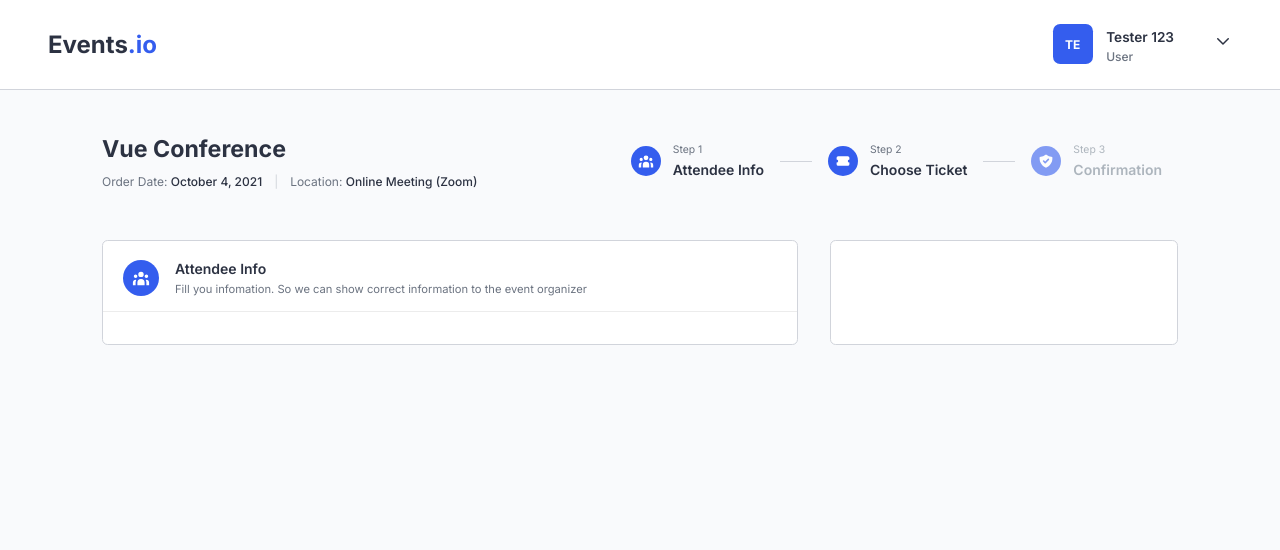
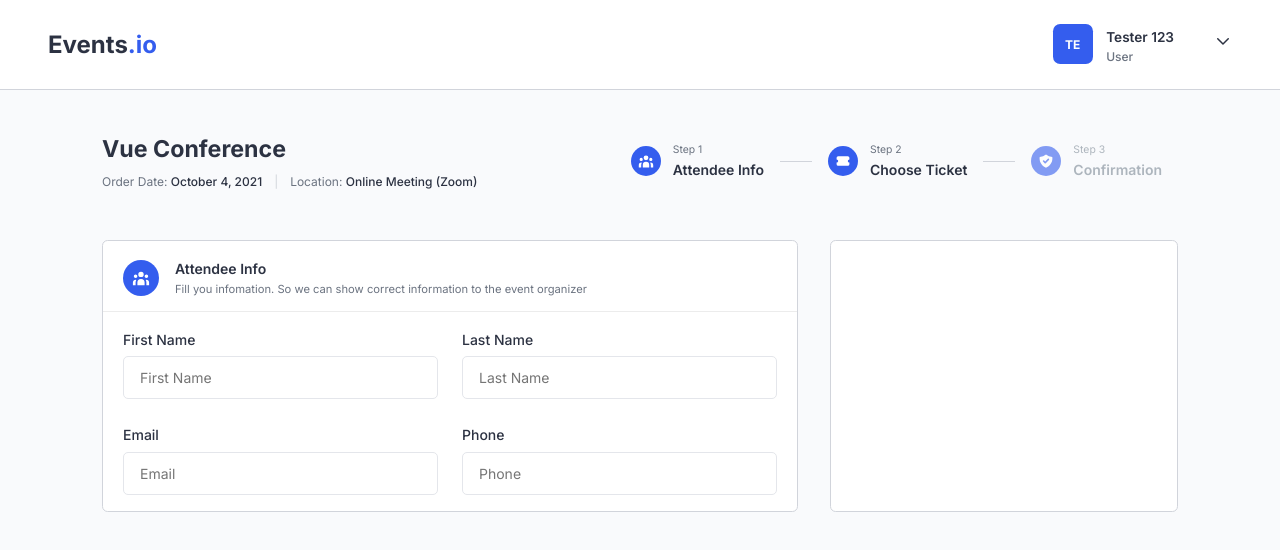
Before and after one commit to Erik3010/events.io, a React (Create React App) app: page /registration in a window 1280 px wide. Shown: the top 550 px of the page. Built offline with nearby package versions, Linux system fonts and the light colour scheme.

Commit message:
feat: add registration form

```diff
--- a/src/components/Basic/Input/Input.js
+++ b/src/components/Basic/Input/Input.js
@@ -1,10 +1,10 @@
 import styles from "components/Basic/Input/Input.module.scss";
 
-function Input({ label, type }) {
+function Input({ label, type, ...rest }) {
   return (
     <div className={styles["form-control"]}>
       <label htmlFor={label}>{label}</label>
-      <input type={type} id={label} placeholder={label} />
+      <input type={type} id={label} placeholder={label} {...rest} />
     </div>
   );
 }
--- a/src/pages/Registration/Registration.js
+++ b/src/pages/Registration/Registration.js
@@ -8,6 +8,7 @@ import { ReactComponent as User } from "assets/icons/user-solid.svg";
 import { ReactComponent as UserGroup } from "assets/icons/user-group-solid.svg";
 import { ReactComponent as Ticket } from "assets/icons/ticket-solid.svg";
 import { ReactComponent as ShieldCheck } from "assets/icons/shield-check-solid.svg";
+import Input from "components/Basic/Input/Input";
 
 function Registration() {
   return (
@@ -87,7 +88,12 @@ function Registration() {
               </div>
             </div>
             <div className={styles["registration-content-body"]}>
-              <form></form>
+              <form className={styles["registration-form"]}>
+                <Input type="text" label="First Name" autocomplete="off" />
+                <Input type="text" label="Last Name" autocomplete="off" />
+                <Input type="email" label="Email" autocomplete="off" />
+                <Input type="tel" label="Phone" autocomplete="off" />
+              </form>
             </div>
           </div>
           <div className={styles["registration-summary"]}></div>
--- a/src/pages/Registration/registration.module.scss
+++ b/src/pages/Registration/registration.module.scss
@@ -120,6 +120,13 @@
             font-size: 0.7rem;
           }
         }
+        &-body {
+          .registration-form {
+            display: grid;
+            grid-template-columns: repeat(2, 1fr);
+            gap: 1.5rem;
+          }
+        }
       }
     }
   }
```
